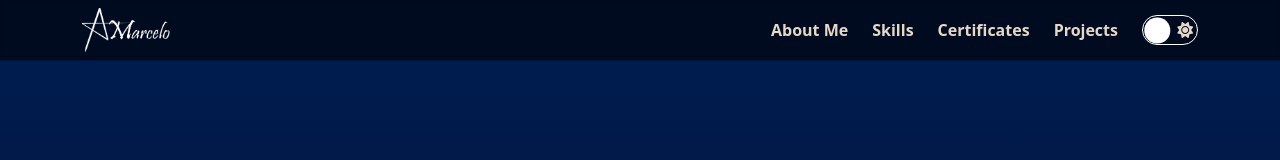
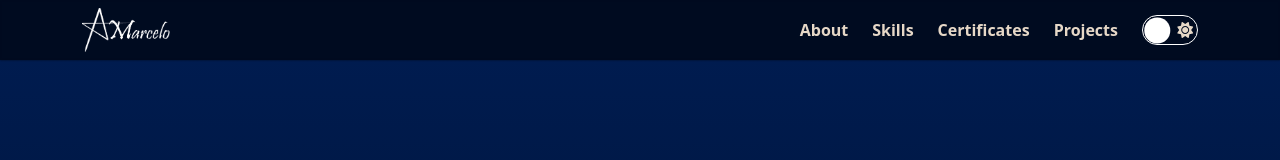
Before and after one commit to adriandotdev/Portfolio-V2023, a React (Vite) app: page / in a window 1280 px wide. Shown: the top 160 px of the page. Built offline with nearby package versions, Linux system fonts and the light colour scheme; a web font is replaced by a local one.

Commit message:
DONE refactoring to make a list of item in Navbar

```diff
--- a/src/App.jsx
+++ b/src/App.jsx
@@ -21,8 +21,9 @@ function App() {
   useLayoutEffect(() => {
     document.title = 'Adrian Nads Marcelo | Portfolio';
     console.log("Rendered");
-  }, [])
+  }, []);
 
+  // Registering resize event
   useEffect(() => {
 
     const resize = () => {
--- a/src/components/main_comp/Navbar.jsx
+++ b/src/components/main_comp/Navbar.jsx
@@ -1,5 +1,5 @@
 /* eslint-disable jsx-a11y/anchor-is-valid */
-import React, { useState, useEffect, useRef, useContext } from 'react'
+import { useState, useEffect, useRef, useContext } from 'react'
 
 import { ThemeContext } from '../../App';
 import '../../css/navbar.min.css';
@@ -48,13 +48,38 @@ function Navbar() {
     }
   }, [isNightMode])
 
+  const items = [
+    {
+      scrollSpy: '#scrollspyAboutMe',
+      title: 'About'
+    },
+    {
+      scrollSpy: '#scrollspySkills',
+      title: 'Skills'
+    },
+    {
+      scrollSpy: '#scrollspyCertificates',
+      title: 'Certificates'
+    },
+    {
+      scrollSpy: '#scrollspyProjects',
+      title: 'Projects'
+    }
+  ]
+
   return (
     <nav ref={navRef} id="portfolio-navbar" className={`portfolio-navbar navbar px-3 navbar-expand-lg fixed-top navbar-dark bg-dark
     ${isWindowScrolled && isNightMode && ""}`} >
       <div className="container">
         <div className="row w-100 justify-content-between justify-content-sm-between align-items-center">
           <div className="col-6">
-            <a className="focusable navbar-brand fw-bold" href="#">
+            <a
+              tabIndex='0'
+              role='button'
+              className="focusable navbar-brand fw-bold"
+              onClick={() => {
+                document.querySelector('#scrollspyHeroSection').scrollIntoView({ behavior: 'smooth' });
+              }}>
               <img id="nav-icon" src="/images/Logo.png" alt="Nads' portfolio logo" />
             </a>
           </div>
@@ -80,12 +105,26 @@ function Navbar() {
         </div>
 
         <div className="collapse navbar-collapse" id="navbarNavAltMarkup">
+
           <div className="navbar-nav d-flex column gap-4 d-lg-flex gap-lg-4 align-items-lg-center pt-4 pb-4 pt-lg-0 pb-lg-0">
-            <a className="focusable navbar-link h6 text-decoration-none mb-0 text-darkModeAccentColor fw-bold text-nowrap" href="#scrollspyAboutMe">About Me</a>
+
+            {/* Navbar Items */}
+            {
+              items.map(item => (
+                <a
+                  tabIndex='0'
+                  role='button'
+                  key={item.scrollSpy}
+                  onClick={() => {
+                    document.querySelector(item.scrollSpy).scrollIntoView({ behavior: 'smooth' });
+                  }}
+                  className="focusable navbar-link h6 text-decoration-none mb-0 text-darkModeAccentColor fw-bold text-nowrap">{item.title}</a>
+              ))
+            }
+            {/* <a className="focusable navbar-link h6 text-decoration-none mb-0 text-darkModeAccentColor fw-bold text-nowrap" href="#scrollspyAboutMe">About Me</a>
             <a className="focusable navbar-link h6 text-decoration-none mb-0 text-darkModeAccentColor fw-bold text-nowrap" href="#scrollspySkills">Skills</a>
             <a className="focusable navbar-link h6 text-decoration-none mb-0 text-darkModeAccentColor fw-bold text-nowrap" href="#scrollspyCertificates">Certificates</a>
-            <a className="focusable navbar-link h6 text-decoration-none mb-0 text-darkModeAccentColor fw-bold text-nowrap" href="#scrollspyProjects">Projects</a>
-
+            <a className="focusable navbar-link h6 text-decoration-none mb-0 text-darkModeAccentColor fw-bold text-nowrap" href="#scrollspyProjects">Projects</a> */}
             <div className='focusable' role="button" tabIndex="0" onClick={() => {
               setNightMode((prevValue) => !prevValue);
             }} onKeyDown={(e) => {
```
